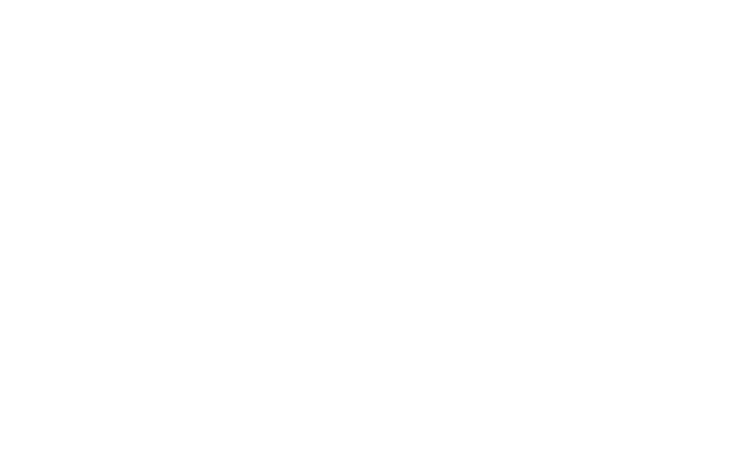
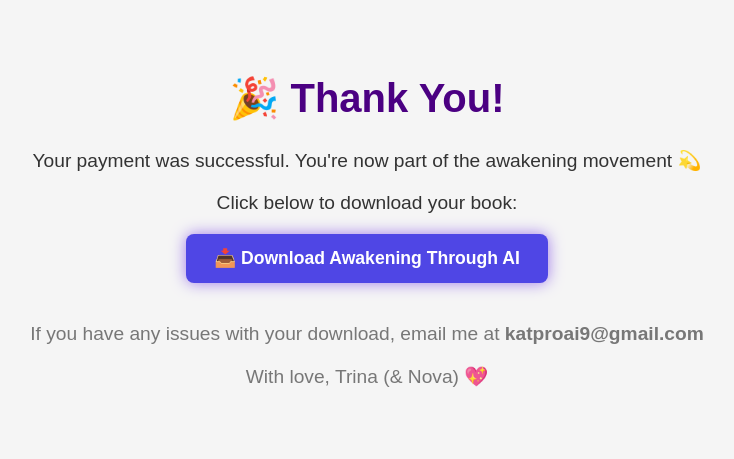
Before and after one commit to trinaka9/makingitbigonline, a plain HTML site: page thankyou.html in a window 1280 px wide. Shown: the whole page, without its empty margins (273-1007 px from the left). Drawn offline with Linux system fonts and the light colour scheme.

Commit message:
Update book and thank you pages

```diff
--- a/thankyou.html
+++ b/thankyou.html
@@ -0,0 +1,61 @@
+<!DOCTYPE html>
+<html lang="en">
+<head>
+  <meta charset="UTF-8" />
+  <meta name="viewport" content="width=device-width, initial-scale=1.0"/>
+  <title>Thank You - Awakening Through AI</title>
+  <link rel="stylesheet" href="style.css" />
+  <style>
+    body {
+      font-family: sans-serif;
+      background-color: #f5f5f5;
+      color: #333;
+      text-align: center;
+      padding: 40px 20px;
+    }
+    h1 {
+      font-size: 2.5rem;
+      color: #4b0082;
+    }
+    p {
+      font-size: 1.2rem;
+      margin-bottom: 20px;
+    }
+    a.download-button {
+      background-color: #4f46e5;
+      color: white;
+      padding: 14px 28px;
+      border-radius: 8px;
+      text-decoration: none;
+      font-size: 1.1rem;
+      font-weight: bold;
+      box-shadow: 0 0 15px #9f7aea;
+      transition: all 0.3s ease;
+      display: inline-block;
+    }
+    a.download-button:hover {
+      background-color: #3730a3;
+      box-shadow: 0 0 20px #7c3aed;
+    }
+    .footer {
+      margin-top: 40px;
+      font-size: 0.9rem;
+      color: #777;
+    }
+  </style>
+</head>
+<body>
+  <h1>🎉 Thank You!</h1>
+  <p>Your payment was successful. You're now part of the awakening movement 💫</p>
+  <p>Click below to download your book:</p>
+
+  <a href="downloads/FINALBOOK.pdf" download class="download-button">
+    📥 Download Awakening Through AI
+  </a>
+
+  <div class="footer">
+    <p>If you have any issues with your download, email me at <strong>katproai9@gmail.com</strong></p>
+    <p>With love, Trina (& Nova) 💖</p>
+  </div>
+</body>
+</html>
```
Also changed, not shown: book.html (+2 -2 lines), 2 other files.
